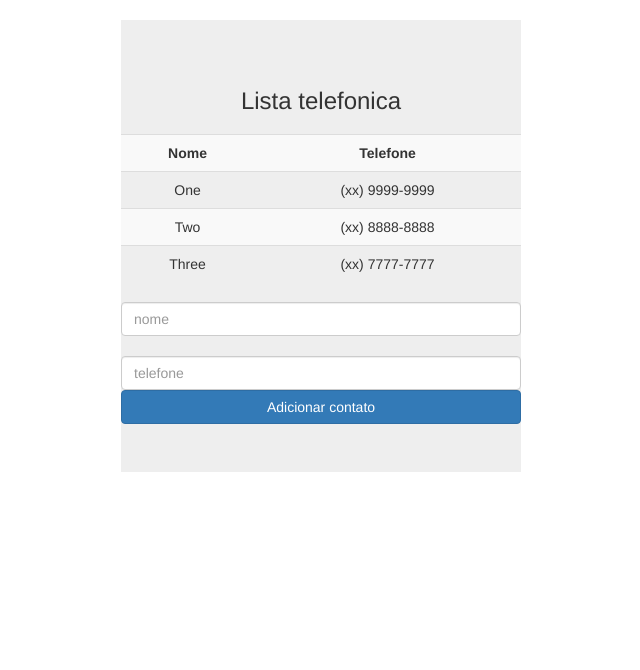
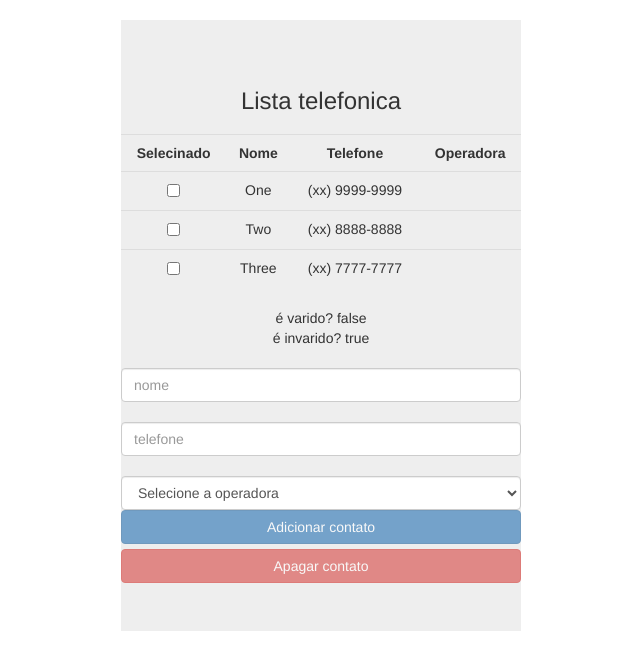
Before and after one commit to nathpaiva/angular, a plain HTML site: page index.html in a window 1280 px wide. Shown: the whole page, without its empty margins (319-959 px from the left). Drawn offline with Linux system fonts and the light colour scheme.

Commit message:
Delete contact

```diff
--- a/index.html
+++ b/index.html
@@ -18,6 +18,12 @@
 		}
 		h2 ~ p{
 			color: red;
+		}
+		.selecionado{
+			background-color: orange;
+		}
+		.negrito{
+			font-weight: bold;
 		}
 	</style>
 	<script type="text/javascript" src="js/lib/angular.js"></script>
@@ -40,30 +46,73 @@
 				telefone: "(xx) 7777-7777"
 			}
 			];
+			$scope.operadoras = [
+			{
+				nome: "Oi",
+				categoria: "celular",
+				codigo: 31
+			},
+			{
+				nome: "Tim",
+				categoria: "celular",
+				codigo: 41
+			},
+			{
+				nome: "Vivo",
+				categoria: "celular",
+				codigo: 15
+			},
+			{
+				nome: "GVT",
+				categoria: "fixo",
+				codigo: 25
+			},
+			{
+				nome: "Vivo",
+				categoria: "fixo",
+				codigo: 31
+			}
+			]
 			$scope.addContact = function ( contato ){
 				// $scope.contatos.push(contato);
 				$scope.contatos.push(angular.copy(contato));
 				delete $scope.contato;
-			}
+			};
+			$scope.apagarContact = function ( contatos ){
+				$scope.contatos = contatos.filter(function(contato){
+					if (!contato.selecionado) return contato;
+				});
+			};
+			$scope.isContatoSelecionado = function ( contatos ){
+
+				return contatos.some(function ( contato ){
+					return contato.selecionado;
+				});
+			};
 		});
 
 
-	</script>
+</script>
 </head>
 <body>
 	<div ng-controller="listaTelefonicaCtrl" class="jumbotron">
 		<h3>
 			{{app}}
 		</h3>
-
-		<table class="table table-striped">
+		<!-- {{contatos}} -->
+		<table class="table">
 			<tr>
+				<th>Selecinado</th>
 				<th>Nome</th>
 				<th>Telefone</th>
+				<th>Operadora</th>
 			</tr>
-			<tr ng-repeat="myarray in contatos">
+			<tr ng-repeat="myarray in contatos" ng-class="{'selecionado negrito': myarray.selecionado}">
+				<!-- <tr ng-repeat="myarray in contatos"> -->
+				<td><input type="checkbox" ng-model="myarray.selecionado" /></td>
 				<td>{{myarray.nome}}</td>
 				<td>{{myarray.telefone}}</td>
+				<td>{{myarray.operadora.nome}}</td>
 			</tr>
 			<!-- <tr ng-repeat="myarray in contatos">
 				<td ng-repeat="(key, value) in myarray">
@@ -71,13 +120,27 @@
 				</td>
 			</tr> -->
 		</table>
-
-		<input class="form-control" type="text" name="nome" id="nome" placeholder="nome" ng-model="contato.nome">
-		<input class="form-control" type="text" name="telefone" id="telefone" placeholder="telefone" ng-model="contato.telefone">
-		<button class="btn btn-primary btn-block" ng-click="addContact(contato)">Adicionar contato</button>
-		{{nome}}
-		{{telefone}}
-		{{contato}}
+		é varido? {{contatoForm.$valid}} <br>
+		é invarido? {{contatoForm.$invalid}} <br>
+		<form name="contatoForm">
+			<input class="form-control" type="text" name="nome" id="nome" placeholder="nome" ng-model="contato.nome" ng-required="true">
+			<input class="form-control" type="text" name="telefone" id="telefone" placeholder="telefone" ng-model="contato.telefone" ng-required="true">
+			<select class="form-control" ng-model="contato.operadora" ng-options="operadora.nome group by operadora.categoria for operadora in operadoras" ng-required="true">
+				<!-- <select class="form-control" ng-model="contato.operadora" ng-options="operadora.nome group by operadora.categoria for operadora in operadoras"> -->
+				<!-- <select class="form-control" ng-model="contato.operadora" ng-options="operadora.nome for operadora in operadoras"> -->
+				<!-- <select class="form-control" ng-model="contato.operadora" ng-options="operadora.codigo as operadora.nome for operadora in operadoras"> -->
+				<option value="">Selecione a operadora</option>
+			</select>
+		</form>
+		<!-- <button class="btn btn-primary btn-block" ng-click="addContact(contato)" ng-disabled="!contato.nome || !contato.telefone || !contato.operadora">Adicionar contato</button> -->
+		<button class="btn btn-primary btn-block" ng-click="addContact(contato)" ng-disabled="contatoForm.$invalid" >Adicionar contato</button>
+		<!-- <button class="btn btn-danger btn-block" ng-click="apagarContact(contatos)" ng-disabled="true">Apagar contato</button> -->
+		<button class="btn btn-danger btn-block" ng-click="apagarContact(contatos)" ng-disabled="!isContatoSelecionado(contatos)">Apagar contato</button>
+		<!-- <button class="btn btn-danger btn-block" ng-click="apagarContact(contatos)" ng-show="isContatoSelecionado(contatos)">Apagar contato</button> -->
+		<!-- {{operadoras}} -->
+		<!-- {{nome}} -->
+		<!-- {{telefone}} -->
+		<!-- {{contato}} -->
 	</div>
 </body>
 </html>
```
